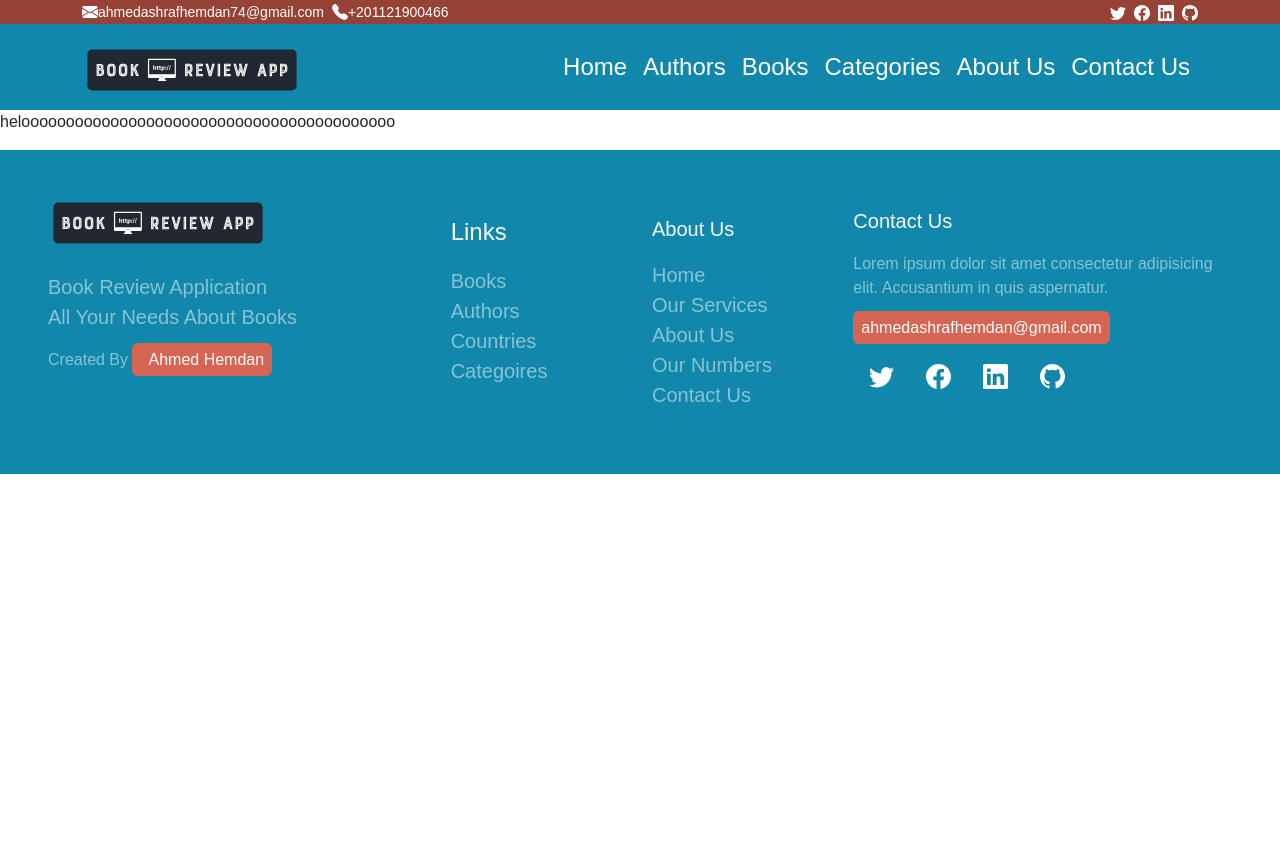
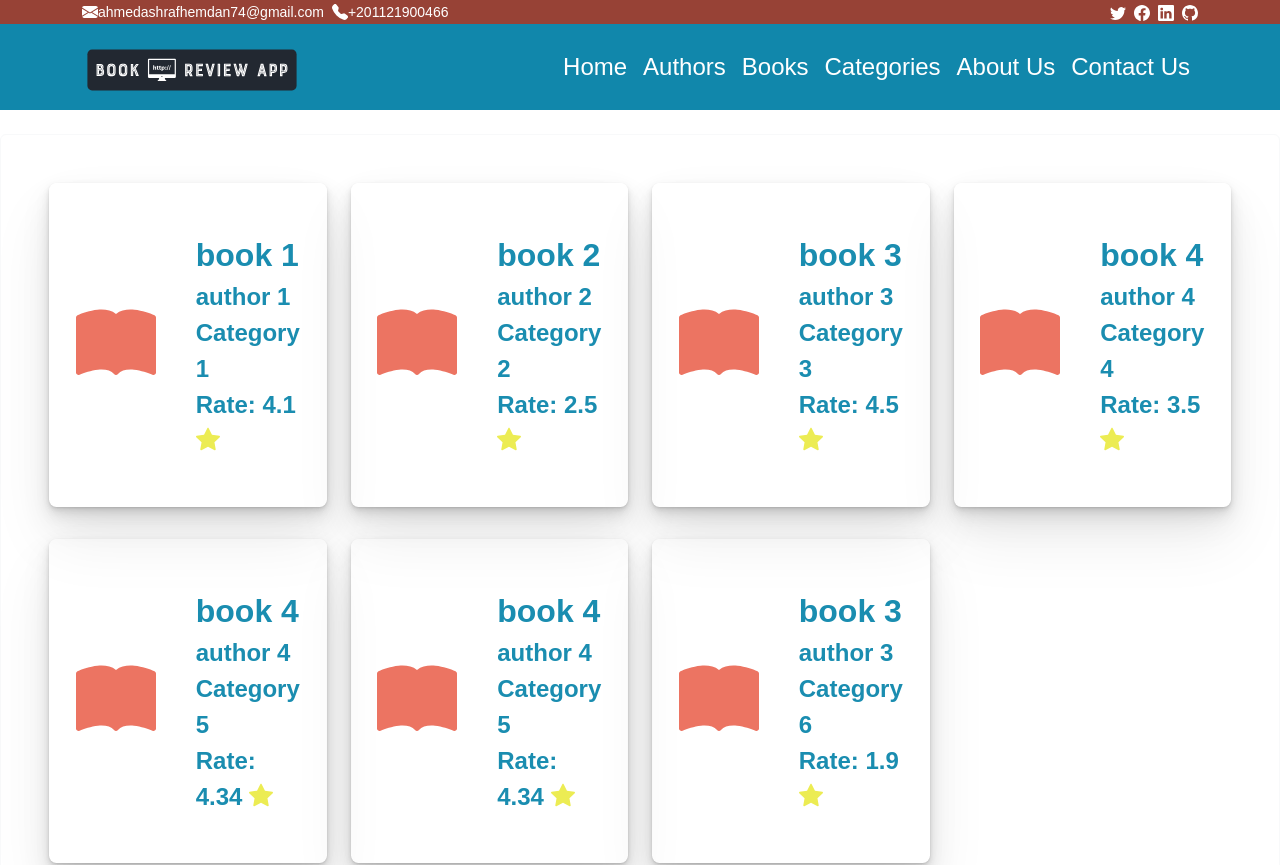
Before and after one commit to hemda74/Book-Review-Front, a Next.js app in the folder app/: page /books in a window 1280 px wide. Shown: the top 865 px of the page. Before the commit the page ends 800 px from the top, so only its background shows below. Built offline with nearby package versions, Linux system fonts and the light colour scheme.

Commit message:
add new features

```diff
--- a/app/components/BookCard.tsx
+++ b/app/components/BookCard.tsx
@@ -21,7 +21,7 @@ const BookCard = (props: Props) => {
           className={`d-flex align-items-center justify-content-center ${styles.cardContainer}`}>
           <div className="d-flex p-5 ">
             <div className="d-flex align-items-center justify-content-center"><BsBookFill size={80} className={` me-4  ${styles.textStyle2} `}/></div>
-            <div className="book-info">
+            <div className="book-info ms-3 ">
           <span className={` fs-4 fw-semibold ${styles.textStyle} `}>
                <span className='fs-2'>{props.book_name}</span> <br/>
                 {props.author_name} <br/>
--- a/app/components/BooksList.tsx
+++ b/app/components/BooksList.tsx
@@ -11,7 +11,7 @@ type Props = {
 type Books = {
   [key: string]: any;
 };
-// Departments List used as Landing page for demaprtment page if there are Departments.
+// Books List used as Landing page for Books page if there are Books.
 const DepartmentsList = (props: Props) => {
   return (
     <>
--- a/app/pages/books/index.tsx
+++ b/app/pages/books/index.tsx
@@ -1,13 +1,94 @@
-import React, { ReactElement } from 'react'
+import Head from 'next/head';
+import React,{ReactElement} from 'react'
+import BooksLanding from '../../components/BooksLanding';
+import BooksList from '../../components/BooksList';
 import ViewerLayout from '../../layout/ViewerLayout';
 import { NextPageWithLayout } from '../_app';
-type Props={[key:string]:any};
-export const index:NextPageWithLayout = (props:Props) => {  return (
-    <div>heloooooooooooooooooooooooooooooooooooooooooo</div>
+type Props = {};
+// dymmy data for ui till handle working with api
+
+const dummyData = {
+  books: [
+    {
+      book_id: 0,
+      book_name:"book 1",
+      author_name:"author 1",
+      book_rate:4.1,
+      category_id: 0,
+      category_name: 'Category 1 ',
+
+    },
+    {
+      category_id: 1,
+      category_name: 'Category 2 ',
+      book_id: 1,
+      book_name:"book 2",
+      author_name:"author 2",
+      book_rate:2.5,
+
+    },
+    {
+      book_id: 2,
+      category_id: 2,
+      book_name:"book 3",
+      author_name:"author 3",
+      book_rate: 4.5 ,
+      category_name: 'Category 3 ',
+    },
+    {
+      book_id: 3,
+      category_id: 3,
+      book_name:"book 4",
+      author_name:"author 4",
+      book_rate: 3.5 ,
+      category_name: 'Category 4 ',
+
+    },
+    {
+      book_id: 4,
+      category_id: 4,
+      book_name:"book 4",
+      author_name:"author 4",
+      book_rate: 4.34 ,
+      category_name: 'Category 5 ',
+
+    },
+    {
+      book_id: 4,
+      category_id: 4,
+      book_name:"book 4",
+      author_name:"author 4",
+      book_rate: 4.34 ,
+      category_name: 'Category 5 ',
+
+    },
+     {
+      book_id: 0,
+      category_id: 2,
+      book_name:"book 3",
+      author_name:"author 3",
+      book_rate: 1.9 ,
+      category_name: 'Category 6 ',
+
+     },
+  ],
+};
+const index:NextPageWithLayout = (props:Props) => {  return (
+  <>
+    <Head>
+       <title>B R App | bookcategories </title>
+      </Head>
+     {Object.entries(dummyData.books).length === 0 && (
+        <BooksLanding />
+      )}
+      {Object.entries(dummyData.books).length !== 0 && (
+        <BooksList books={dummyData.books}  />
+      )}
+    </>
 )
 }
-// adding Layout
 index.getLayout = function getLayout(index: ReactElement) {
   return <ViewerLayout childern={index}></ViewerLayout>;
 };
-export default index
+
+export default index;
```
Also changed, not shown: app/components/Book.tsx (added, +49 -0 lines), app/components/CategoryBook.tsx (deleted, +0 -42 lines), app/pages/bookcategories/[id].tsx (+4 -9 lines), app/pages/books/[id].tsx (+25 -5 lines).
